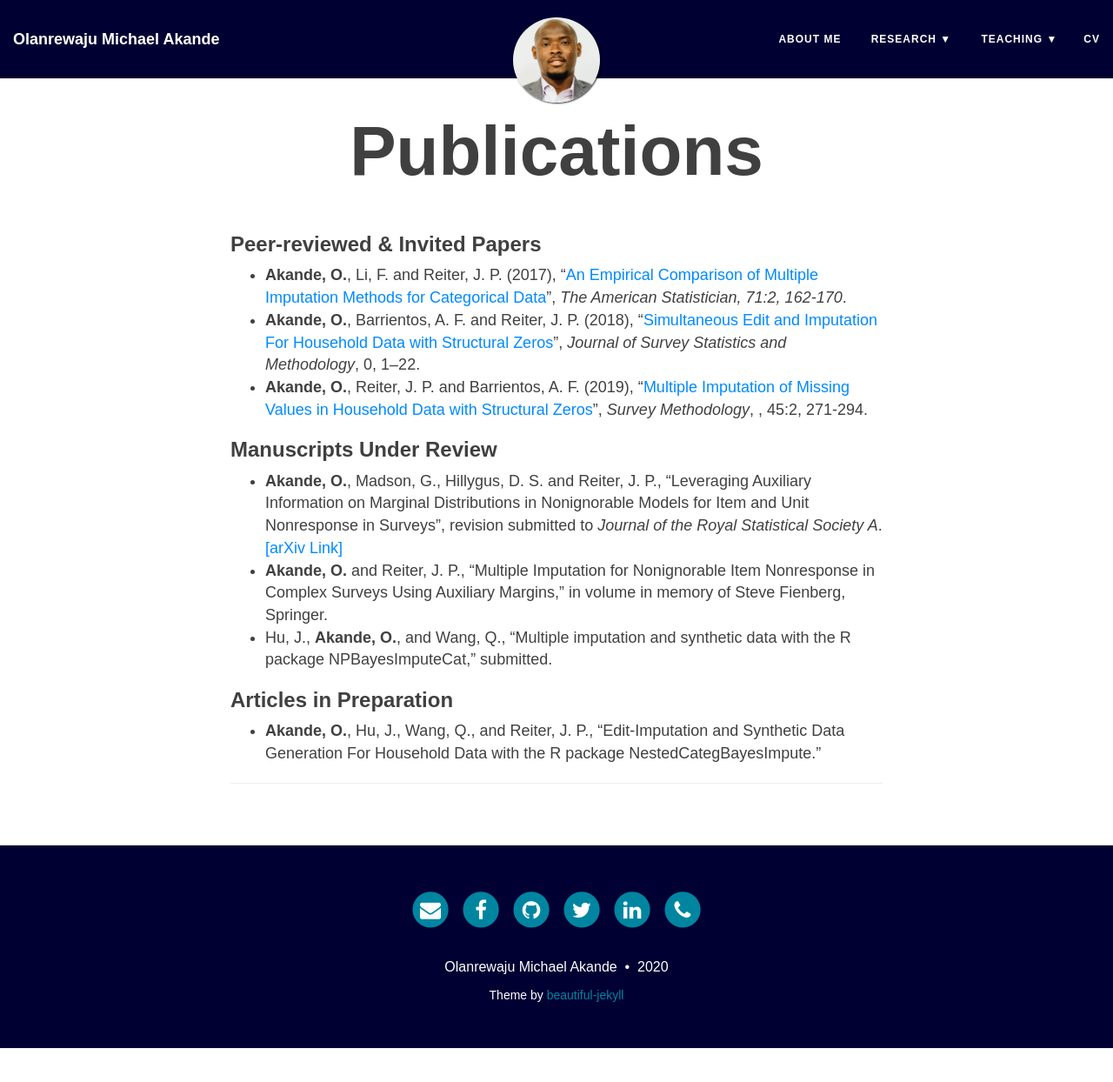
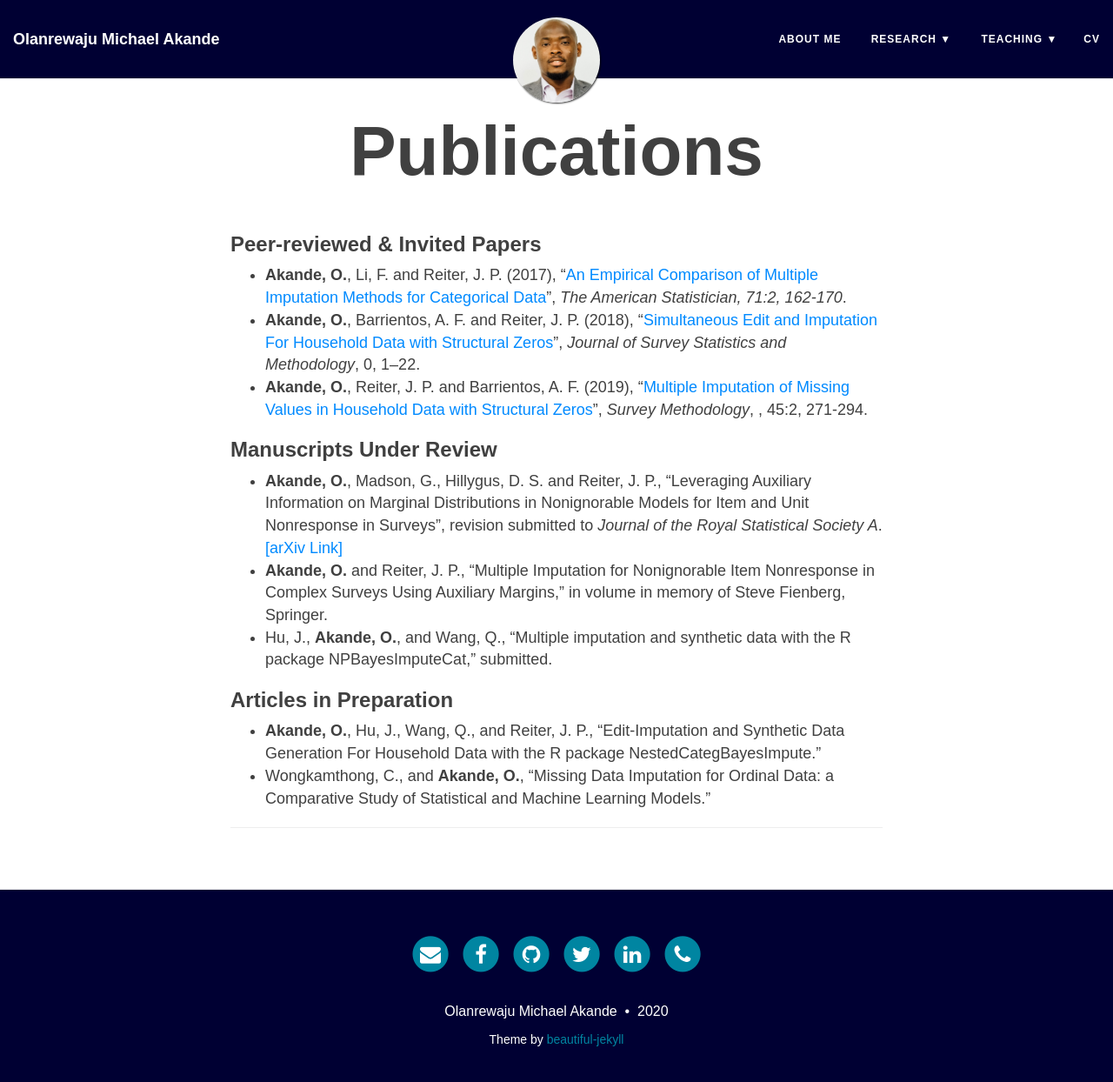
Before and after one commit to akandelanre/akandelanre.github.io, a Jekyll site: the page built from publications.md, in a window 1280 px wide and 1256 px high. Shown: the top 1244 px of the window at 87% size. Built offline with Jekyll 4.4.1, drawn with Linux system fonts in a browser that asks for light colours; nearby versions of some CDN libraries.

Commit message:
Add new paper

```diff
--- a/publications.md
+++ b/publications.md
@@ -15,5 +15,6 @@ title: Publications
 
 ### Articles in Preparation
 - **Akande, O.**, Hu, J., Wang, Q., and Reiter, J. P., "Edit-Imputation and Synthetic Data Generation For Household Data with the R package NestedCategBayesImpute."
+- Wongkamthong, C., and **Akande, O.**, "Missing Data Imputation for Ordinal Data: a Comparative Study of Statistical and Machine Learning Models."
 
 -------------------------
```
